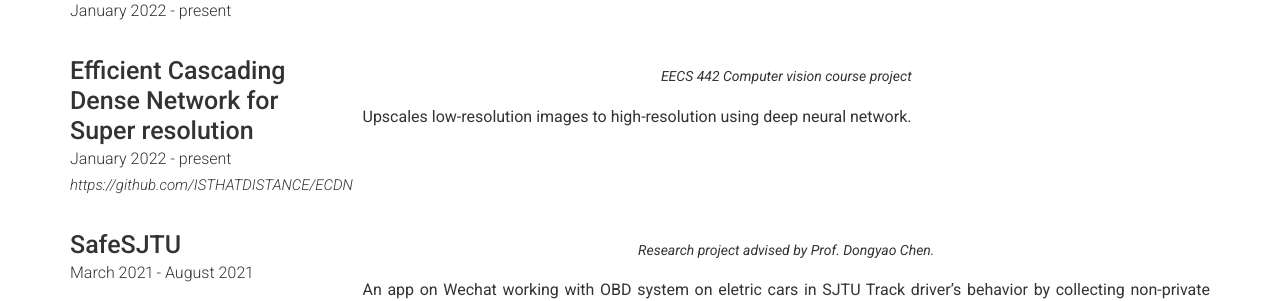
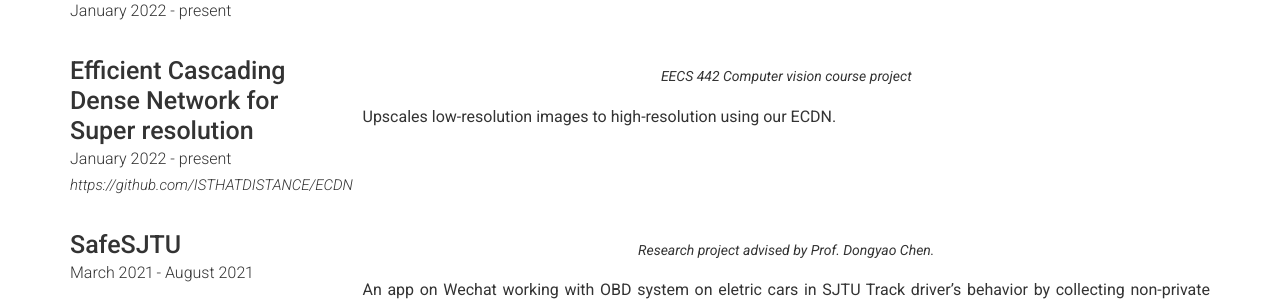
Before and after one commit to ISTHATDISTANCE/isthatdistance.github.io, a Jekyll site: the page built from index.md, in a window 1280 px wide. Shown: the part 722-1023 px from the top of the page. Built offline with Jekyll 4.4.1, drawn with Linux system fonts in a browser that asks for light colours; nearby versions of some CDN libraries.

```diff
--- a/_config.yml
+++ b/_config.yml
@@ -90,7 +90,7 @@
         quote: >
           EECS 442 Computer vision course project
         description: |
-          Upscales low-resolution images to high-resolution using deep neural network.
+          Upscales low-resolution images to high-resolution using our ECDN.
       - layout: left
         title: SafeSJTU
         caption: March 2021 - August 2021
```
